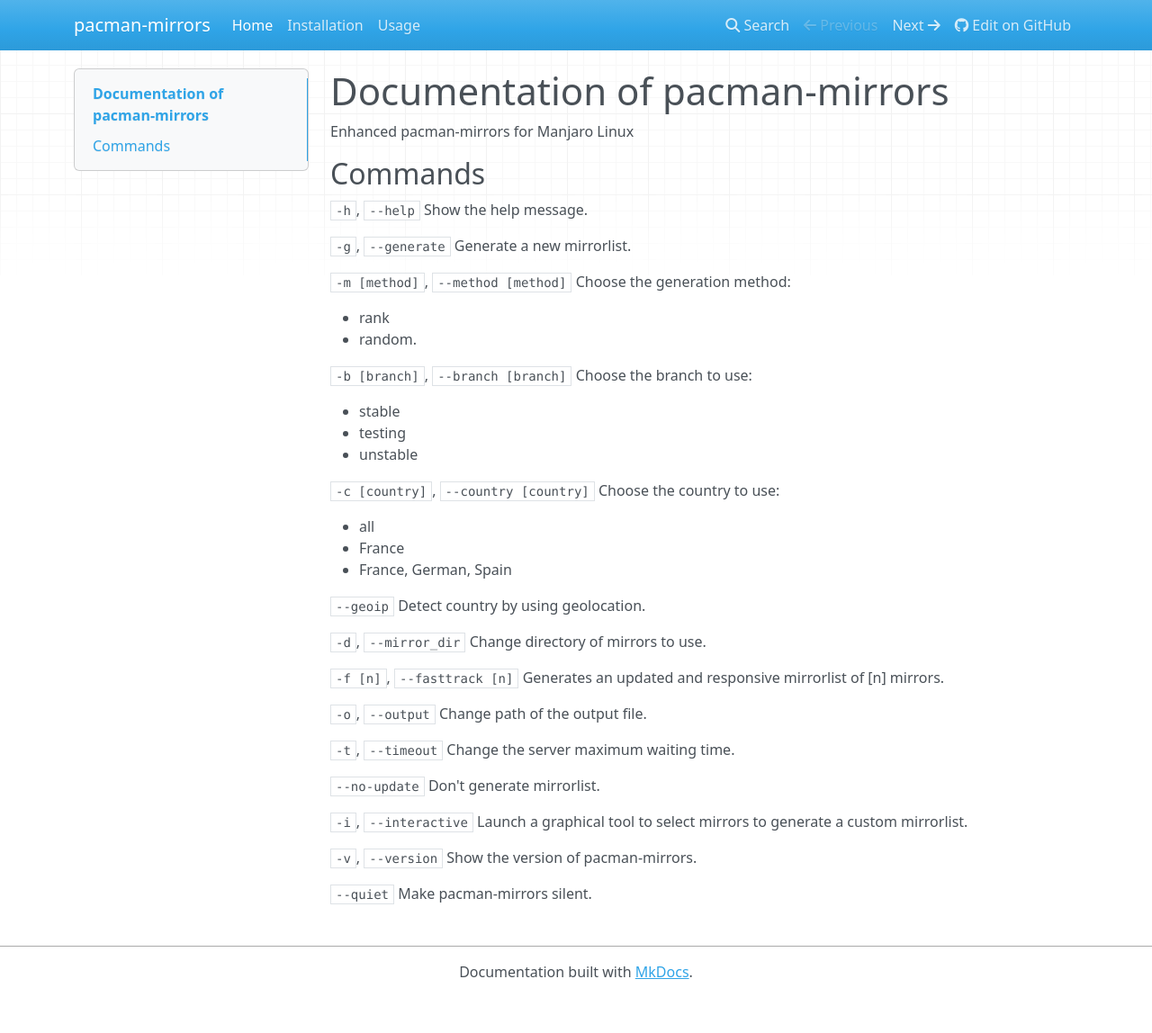
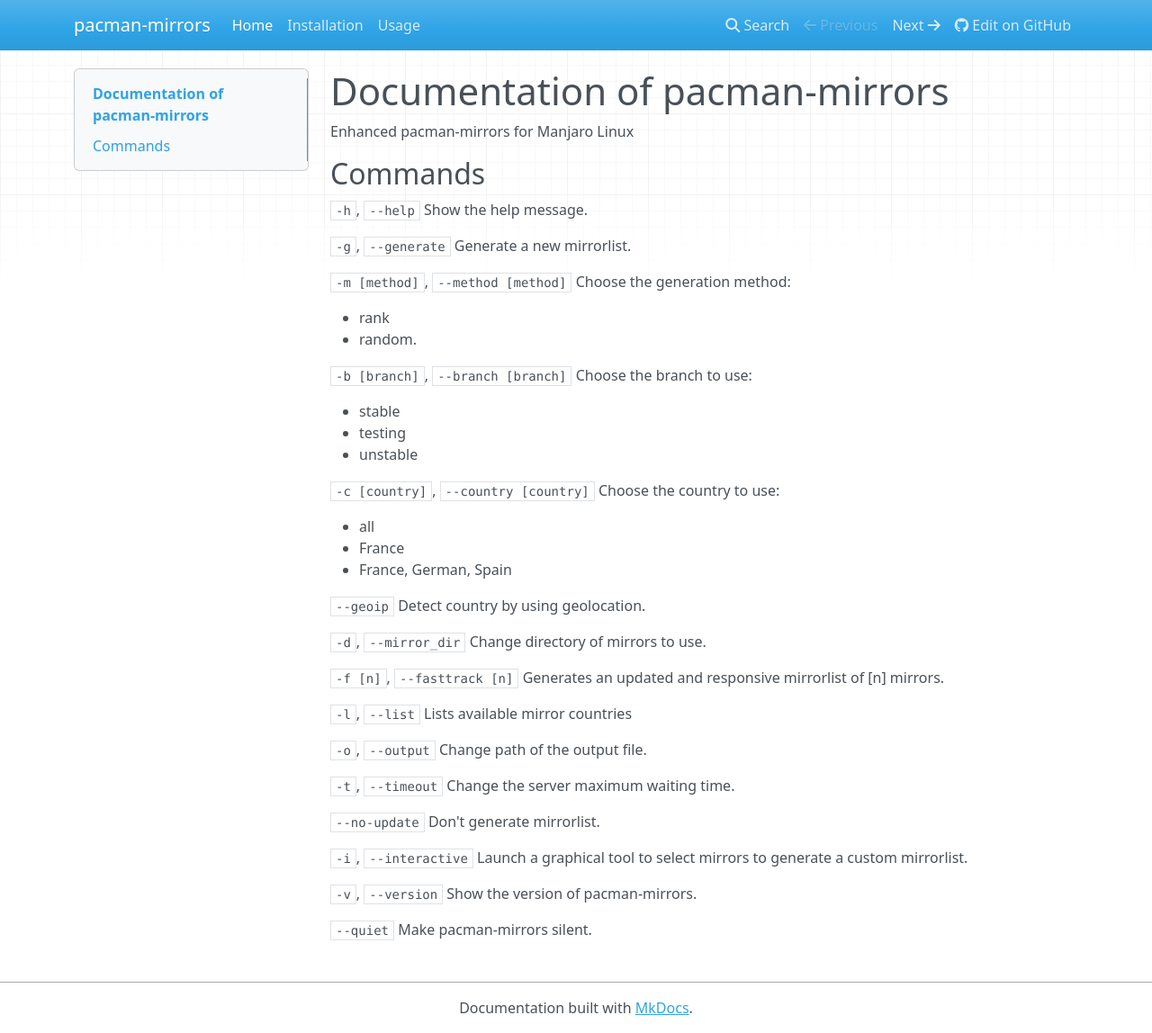
Before and after one commit to manjaro/pacman-mirrors, an MkDocs documentation site: the page built from docs/index.md, in a window 1280 px wide and 1148 px high. Shown: the whole window at 90% size. Built offline with MkDocs 1.6.1, drawn with Linux system fonts in a browser that asks for light colours; nearby versions of some CDN libraries; old or Windows-style settings are respelled for this version of MkDocs.

Commit message:
updated docs

```diff
--- a/docs/index.md
+++ b/docs/index.md
@@ -39,6 +39,9 @@
 `-f [n]`, `--fasttrack [n]`
 Generates an updated and responsive mirrorlist of [n] mirrors.
 
+`-l`, `--list`
+Lists available mirror countries
+
 `-o`, `--output`
 Change path of the output file.
 
```
Also changed, not shown: site/404.html, site/index.html, site/sitemap.xml.
